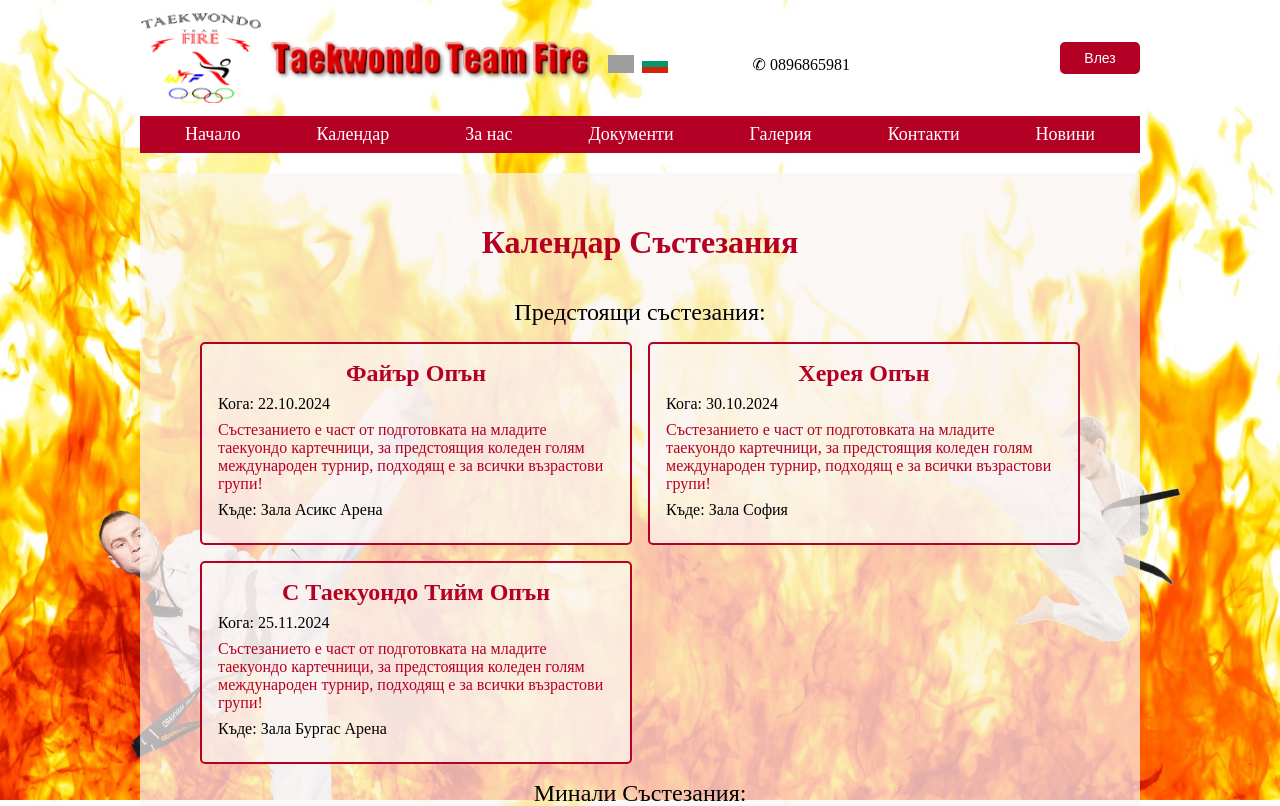
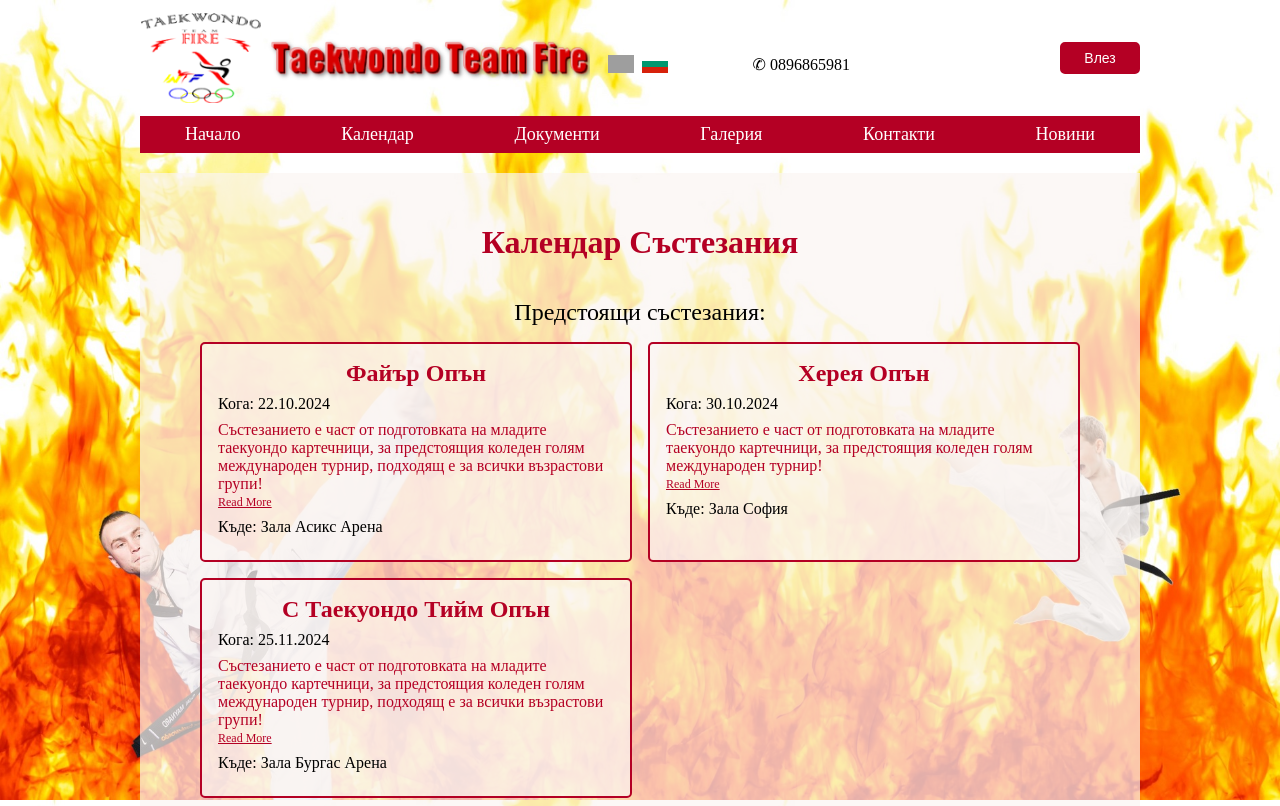
Before and after one commit to GreeningSiren/fire-ipc, a React (Vite) app: page /calendar in a window 1280 px wide. Shown: the top 806 px of the page. Built offline with nearby package versions, Linux system fonts and the light colour scheme; no server answers; grey boxes are pictures that could not be loaded.

Commit message:
Resize Burger Menu

```diff
--- a/src/components/Competition/Competition.jsx
+++ b/src/components/Competition/Competition.jsx
@@ -1,14 +1,29 @@
 import Text from './../Text/Text';
 import './css/Competition.css';
 
-export default function Competition({title, date, info, place, winner}) {
+export default function Competition({ title, date, info, place, winner }) {
+    const toggleReadMode = (e) => {
+        const card = e.currentTarget.parentElement; // Get the parent competition-wrapper
+        const textElement = card.querySelector('.competition-info'); // Scope to the current card
+        const button = e.currentTarget; // Reference the clicked button directly
+
+        if (textElement.classList.contains('expanded')) {
+            textElement.classList.remove('expanded');
+            button.textContent = 'Read More';
+        } else {
+            textElement.classList.add('expanded');
+            button.textContent = 'Read Less';
+        }
+    };
+
     return (
         <div className='competition-wrapper'>
             <h2 className='competition-title'><Text word=""></Text>{title}</h2>
             <div className='competition-date'><Text word=""></Text>Кога: {date}</div>
             <div className='competition-info'><Text word=""></Text>{info}</div>
+            <div className='toggle-button' onClick={toggleReadMode}>Read More</div>
             <div className='competition-place'><Text word=""></Text>Къде: {place}</div>
             <div className='competition-winner'><Text word=""></Text>{winner}</div>
         </div>
-    )
+    );
 }
--- a/src/components/Competition/css/Competition.css
+++ b/src/components/Competition/css/Competition.css
@@ -24,7 +24,25 @@
 }
 
 .competition-info {
+    display: -webkit-box;
+    -webkit-line-clamp: 4;
+    -webkit-box-orient: vertical;
+    overflow: hidden;
+    text-overflow: ellipsis;
+    white-space: normal;
+    max-height: 6.5em;
+}
 
+.competition-info.expanded {
+    -webkit-line-clamp: unset; /* Remove line clamp */
+    max-height: none; /* Allow full height */
+}
+
+.toggle-button {
+    cursor: pointer;
+    text-decoration: underline;
+    margin-top: -6px;
+    font-size: 12px;
 }
 
 .competition-place {
--- a/src/components/Navigation/NavigationBar.jsx
+++ b/src/components/Navigation/NavigationBar.jsx
@@ -1,13 +1,29 @@
-import { useState } from 'react';
+import { useEffect, useState } from 'react';
 import './css/navigationBar.css';
 import Text from './../Text/Text.jsx';
 
 const NavigationBar = () => {
+    const [windowSize, setWindowSize] = useState(window.innerWidth);
     const [isOpen, setIsOpen] = useState(false);
 
     const toggleMenu = () => {
         setIsOpen(!isOpen);
     };
+
+    useEffect(() => {
+        const handleResize = () => {
+            setWindowSize(window.innerWidth);
+
+            if (windowSize <= 768) {
+                setIsOpen(false);
+              }
+        };
+
+        window.addEventListener('resize', handleResize);
+        return () => {
+            window.removeEventListener('resize', handleResize);
+        };
+    }, [windowSize])
 
     return (
         <nav className="navbar-warpper">
@@ -21,7 +37,6 @@ const NavigationBar = () => {
             <ul className={`nav-links ${isOpen ? "open" : ""}`}>
                 <li><a href="/"><Text word="Home" /></a></li>
                 <li><a href="/calendar"><Text word="Calendar" /></a></li>
-                <li><a href="#about"><Text word="About us" /></a></li>
                 <li><a href="#services"><Text word="Documents" /></a></li>
                 <li><a href="#contact"><Text word="Galery" /></a></li>
                 <li><a href="/contacts"><Text word="Contacts" /></a></li>
--- a/src/components/Navigation/css/navigationBar.css
+++ b/src/components/Navigation/css/navigationBar.css
@@ -82,12 +82,6 @@
     transition: 0.3s;
 }
 
-/* Display the mobile menu when toggled */
-.nav-links.open {
-    background-color: #b40024;
-    display: flex; /* Show the menu when hamburger is clicked */
-}
-
 .nav-links.open {
     display: flex; /* Show links when hamburger is clicked */
     flex-direction: column; /* Stack links vertically */
@@ -97,4 +91,9 @@
     width: 100%; /* Full width for mobile */
     background-color: #b40024; /* Background for better readability */
     padding: 20px 0;
+    gap: 4px;
+
+    @media (min-width: 768px) {
+        display: none;
+    }
 }
--- a/src/localization/main.json
+++ b/src/localization/main.json
@@ -1,7 +1,6 @@
 {
     "en": {
         "Home": "Home",
-        "About us": "About us",
         "Documents": "Documents",
         "Calendar": "Calendar",
         "Galery": "Galery",
@@ -26,7 +25,6 @@
     },
     "bg": {
         "Home": "Начало",
-        "About us": "За нас",
         "Documents": "Документи",
         "Calendar": "Календар",
         "Galery": "Галерия",
--- a/src/pages/Calendar.jsx
+++ b/src/pages/Calendar.jsx
@@ -16,7 +16,7 @@ export default function Calendar() {
                 <Competition
                     title="Херея Опън"
                     date="30.10.2024"
-                    info="Състезанието е част от подготовката на младите таекуондо картечници, за предстоящия коледен голям международен турнир, подходящ е за всички възрастови групи!"
+                    info="Състезанието е част от подготовката на младите таекуондо картечници, за предстоящия коледен голям международен турнир!"
                     place="Зала София"/>
                 <Competition
                     title="С Таекуондо Тийм Опън"
```
